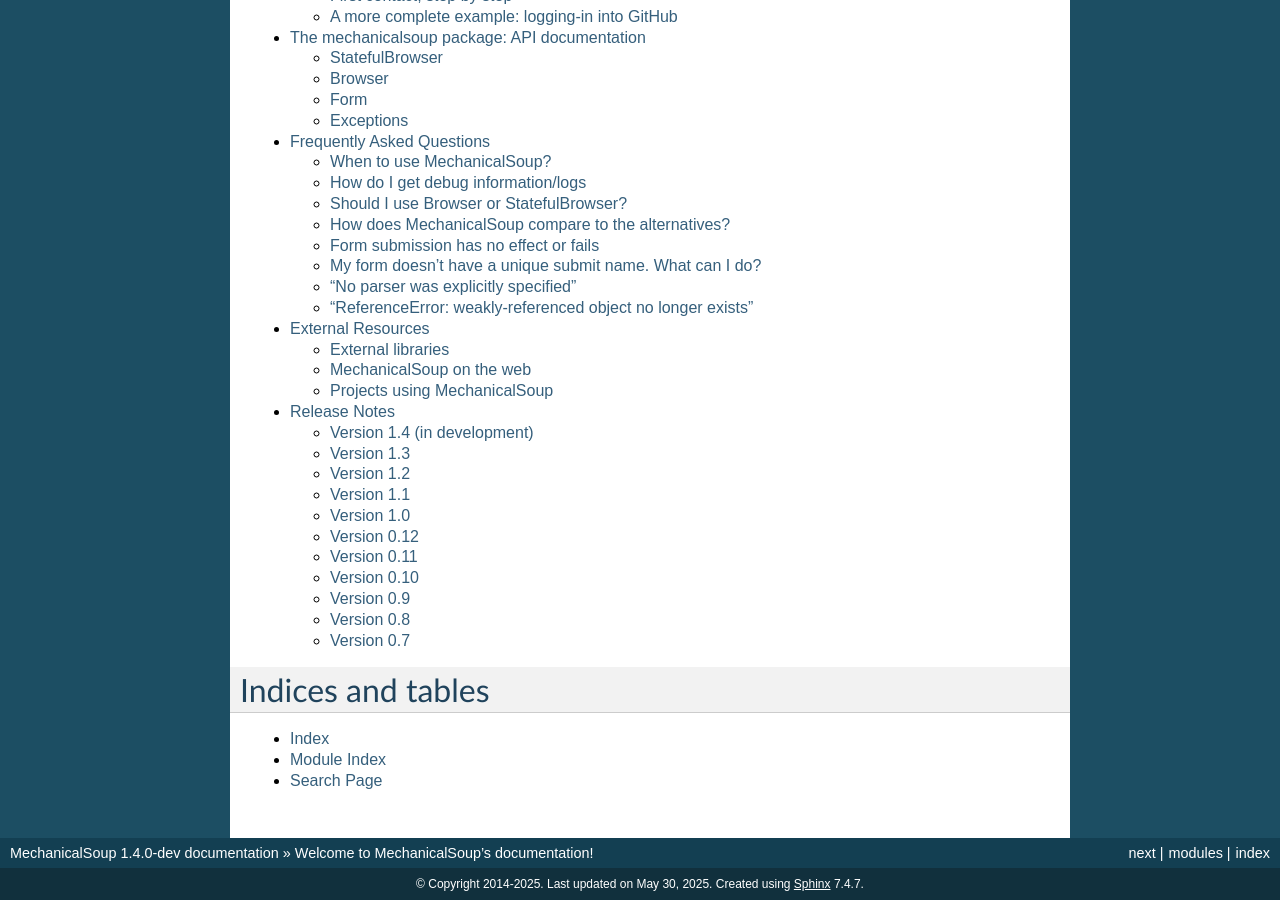
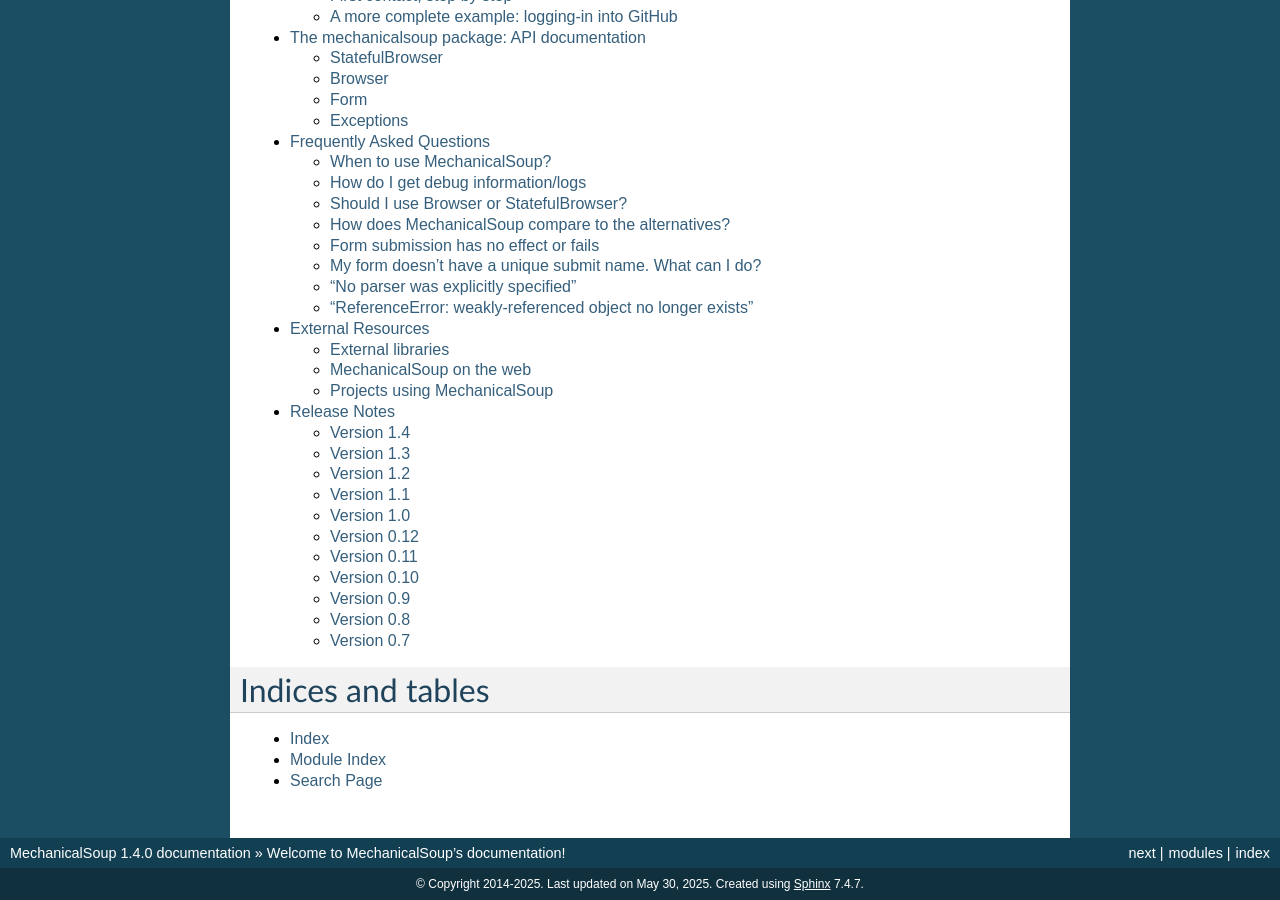
Before and after one commit to MechanicalSoup/MechanicalSoup, a Sphinx documentation site: the page built from docs/index.rst, in a window 1280 px wide and 900 px high, scrolled down 848 px. Built offline with Sphinx 7.4.7, drawn with Linux system fonts in a browser that asks for light colours; some of the changed text lies outside the part shown.

Commit message:
Release 1.4.0

```diff
--- a/mechanicalsoup/__version__.py
+++ b/mechanicalsoup/__version__.py
@@ -2,7 +2,7 @@
 __description__ = 'A Python library for automating interaction with websites'
 __url__ = 'https://mechanicalsoup.readthedocs.io/'
 __github_url__ = 'https://github.com/MechanicalSoup/MechanicalSoup'
-__version__ = '1.4.0-dev'
+__version__ = '1.4.0'
 __license__ = 'MIT'
 __github_assets_absoluteURL__ = """\
 https://raw.githubusercontent.com/MechanicalSoup/MechanicalSoup/main"""
```
Also changed, not shown: docs/ChangeLog.rst (+8 -3 lines).
